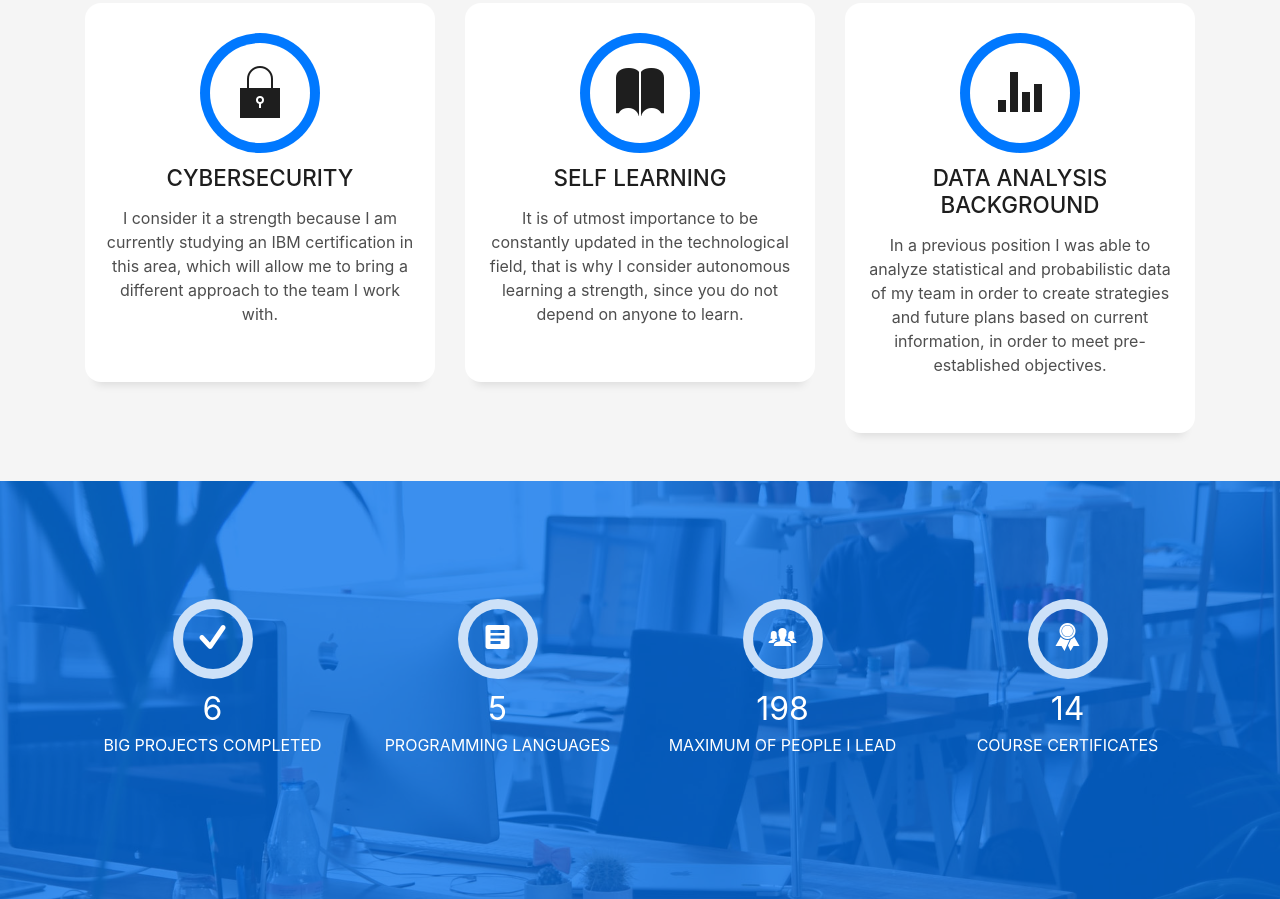
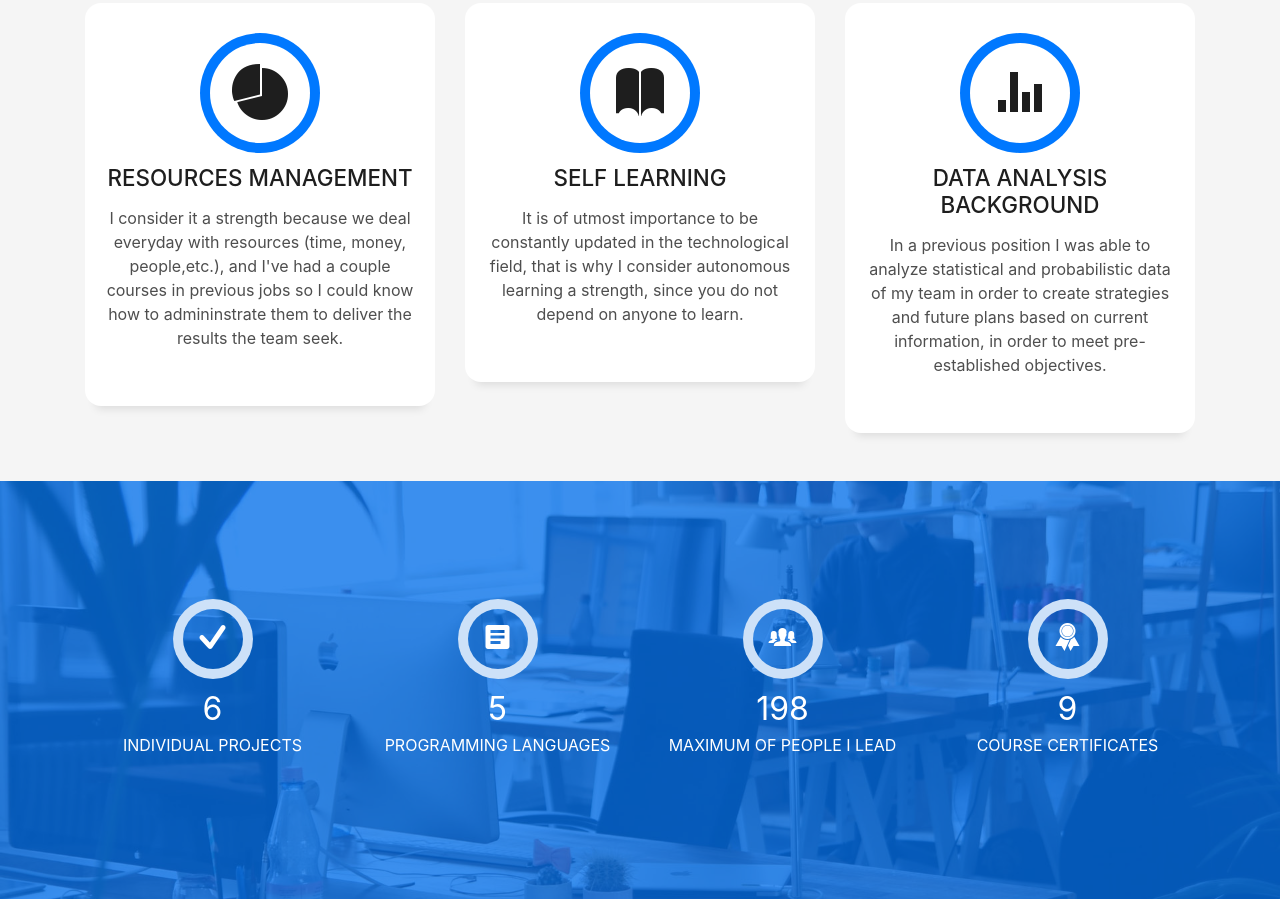
Before and after one commit to DanielM0996/SelfPage, a plain HTML site: page index.html in a window 1280 px wide. Shown: the part 2305-3204 px from the top of the page. Drawn offline with Linux system fonts and the light colour scheme; files whose address does not match are found by name.

Commit message:
Update index.html

```diff
--- a/index.html
+++ b/index.html
@@ -24,12 +24,6 @@
   <!-- Main Stylesheet File -->
   <link href="css/style.css" rel="stylesheet">
 
-  <!-- =======================================================
-    Theme Name: DevFolio
-    Theme URL: https://bootstrapmade.com/devfolio-bootstrap-portfolio-html-template/
-    Author: BootstrapMade.com
-    License: https://bootstrapmade.com/license/
-  ======================================================= -->
 </head>
 
 <body id="page-top">
@@ -226,13 +220,13 @@
         <div class="col-md-4">
           <div class="service-box">
             <div class="service-ico">
-              <span class="ico-circle"><i class="ion-ios-locked"></i></span>
+              <span class="ico-circle"><i class="ion-ios-pie"></i></span>
             </div>
             <div class="service-content">
-              <h2 class="s-title">Cybersecurity</h2>
+              <h2 class="s-title">Resources Management</h2>
               <p class="s-description text-center">
-                I consider it a strength because I am currently studying an IBM certification in this area,
-                which will allow me to bring a different approach to the team I work with.
+                I consider it a strength because we deal everyday with resources (time, money, people,etc.),
+                and I've had a couple courses in previous jobs so I could know how to admininstrate them to deliver the results the team seek.
               </p>
             </div>
           </div>
@@ -281,7 +275,7 @@
             </div>
             <div class="counter-num">
               <p class="counter">6</p>
-              <span class="counter-text">BIG PROJECTS COMPLETED</span>
+              <span class="counter-text">INDIVIDUAL PROJECTS</span>
             </div>
           </div>
         </div>
@@ -313,7 +307,7 @@
               <span class="ico-circle"><i class="ion-ribbon-b"></i></span>
             </div>
             <div class="counter-num">
-              <p class="counter">14</p>
+              <p class="counter">9</p>
               <span class="counter-text">COURSE CERTIFICATES</span>
             </div>
           </div>
@@ -534,16 +528,7 @@
         <div class="row">
           <div class="col-sm-12">
             <div class="copyright-box">
-              <p class="copyright">&copy; Copyright <strong>DevFolio</strong>. All Rights Reserved</p>
-              <div class="credits">
-                <!--
-                  All the links in the footer should remain intact.
-                  You can delete the links only if you purchased the pro version.
-                  Licensing information: https://bootstrapmade.com/license/
-                  Purchase the pro version with working PHP/AJAX contact form: https://bootstrapmade.com/buy/?theme=DevFolio
-                -->
-                Designed by <a href="https://bootstrapmade.com/">BootstrapMade</a>
-              </div>
+              <p class="copyright">&copy; Copyright <strong>Daniel Morales</strong>. All Rights Reserved</p>
             </div>
           </div>
         </div>
```
